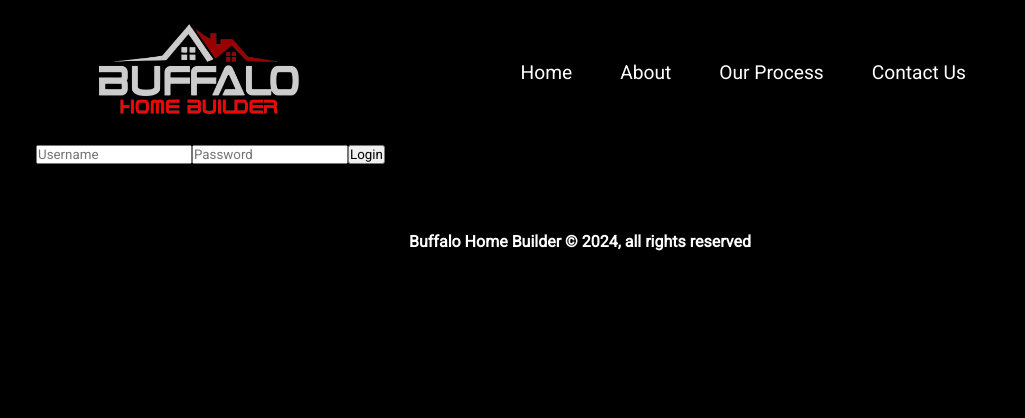
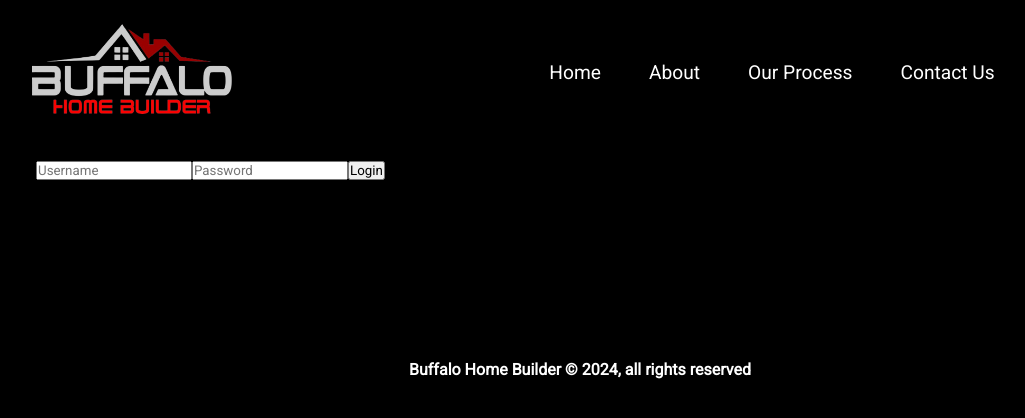
Before and after one commit to podestal/build-right, a React (Vite) app in the folder br-frontend/: page /login in a window 1280 px wide. Shown: the top 418 px of the page, without its empty margins (60-1085 px from the left). Built offline with nearby package versions, Linux system fonts and the light colour scheme.

Commit message:
sticky header

```diff
--- a/br-frontend/src/App.css
+++ b/br-frontend/src/App.css
@@ -70,7 +70,7 @@ img {
 
 .main-container {
   width: 85%;
-  margin: auto;
+  margin: 10rem auto;
 }
 
 .header {
@@ -79,7 +79,11 @@ img {
   height: 9rem;
   /* background-color: black; */
   align-items: center;
-  position: relative;
+  position: fixed;
+  width: 100%;
+  top: 0;
+  left: 0;
+  z-index: 2;
 }
 
 .header .header-logo {
@@ -130,9 +134,10 @@ img {
 }
 
 .hero .hero-content {
-  height: 89vh;
-  width: 80%;
+  height: 100vh;
+  width: 60%;
   margin: auto;
+  padding-top: 5rem;
   display: flex;
   align-items: center;
   justify-content: space-around;
@@ -151,6 +156,10 @@ img {
 }
 
 /* Contact */
+
+.contact-container {
+  margin-top: 10rem;
+}
 
 .contact-container .contact-title {
   text-align: center;
--- a/br-frontend/src/App.jsx
+++ b/br-frontend/src/App.jsx
@@ -23,6 +23,7 @@ const App = () => {
 
   return (
     <div className='app-container'>
+      <Header />
       <Routes>
         <Route element={<PersistLogin />}>
           <Route path='home' element={<Home />}/>
--- a/br-frontend/src/pages/About.jsx
+++ b/br-frontend/src/pages/About.jsx
@@ -5,7 +5,6 @@ import Separator from '../components/Separator'
 const About = () => {
   return (
       <div className='main-container'>
-        <Header />
         <Separator
           title={'Who we are?'}
         />
--- a/br-frontend/src/pages/Contact.jsx
+++ b/br-frontend/src/pages/Contact.jsx
@@ -10,7 +10,6 @@ const Contact = () => {
 
   return (
     <div className='main-container contact-container'>
-        <Header />
         {user
         ?
         <Requests />
--- a/br-frontend/src/pages/Home.jsx
+++ b/br-frontend/src/pages/Home.jsx
@@ -9,13 +9,11 @@ const Home = () => {
   return (
     <>
       <div className='hero'>
-        <div className='main-container'>
-          <Header />
-          <dir className='hero-content'>
+          {/* <Header /> */}
+          <div className='hero-content'>
             <h1>In Buffalo Home Builder we care about you, your family and your home. You dream it, we make it true.</h1>
             <Link to={'/contact'} className='btn-primary '>Get a quote</Link>
-          </dir>
-        </div>
+          </div>
       </div>
       <div className='main-container'>
         <Separator
--- a/br-frontend/src/pages/Login.jsx
+++ b/br-frontend/src/pages/Login.jsx
@@ -34,7 +34,6 @@ const Login = () => {
 
   return (
     <div className='main-container'>
-        <Header />
         <form onSubmit={handleLogin}>
             <input
                 type='text'
--- a/br-frontend/src/pages/Process.jsx
+++ b/br-frontend/src/pages/Process.jsx
@@ -5,7 +5,6 @@ import Separator from '../components/Separator'
 const Process = () => {
   return (
     <div className='main-container '>
-        <Header />
         <section className='process-container'>
             <Separator
                 title={'The Process'}
--- a/br-frontend/src/pages/ServicesPage.jsx
+++ b/br-frontend/src/pages/ServicesPage.jsx
@@ -10,7 +10,6 @@ const ServicesPage = () => {
 
   return (
     <div className='main-container'>
-        <Header />
         <Services />
         {user && <CreateUpdateForm />}
     </div>
--- a/br-frontend/src/pages/Testimonials.jsx
+++ b/br-frontend/src/pages/Testimonials.jsx
@@ -10,7 +10,6 @@ const Testimonials = () => {
 
   return (
     <div className='main-container'>
-        <Header />
         <Reviews />
         {user && <CreateUpdateForm />}
     </div>
```
